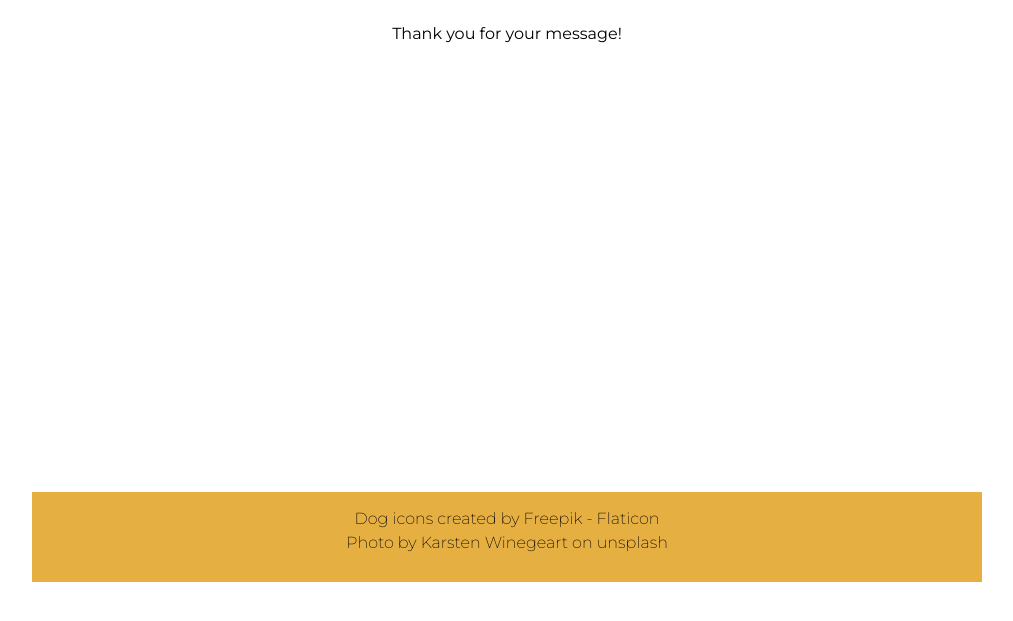
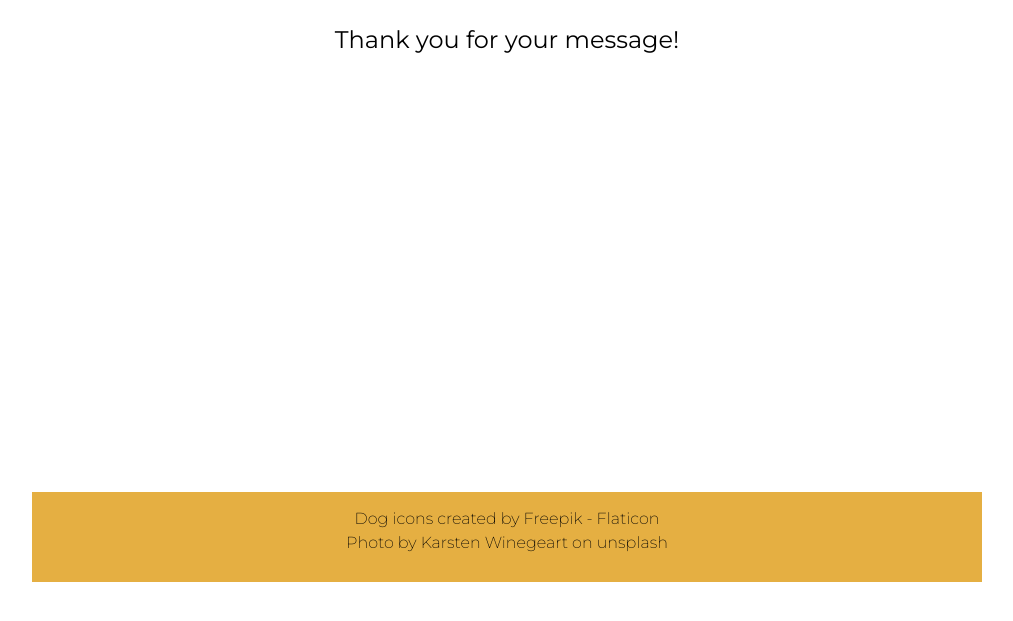
Before and after one commit to CryptoJoe33/Using-JavaScript-Assignment, a plain HTML site: page pages/contact.html in a window 1280 px wide. Both pictures are taken after typing "Sample", "name@example.com", "Sample" into the empty fields and a click on the button "Good dog!". Shown: the part 153-774 px from the top of the page, without its empty margins (133-1146 px from the left). Drawn offline with Linux system fonts and the light colour scheme.

Commit message:
Fixed contact

```diff
--- a/scripts/contact.js
+++ b/scripts/contact.js
@@ -4,6 +4,7 @@ const contactButton = document.querySelector("#submit-button");
 const headingA = document.querySelector("#contact-page");
 
 contactButton.onclick = () => {
+    headingA.classList.add('thanks');
     headingA.textContent = ("Thank you for your message!");
 }
 
--- a/styles/styles.css
+++ b/styles/styles.css
@@ -296,3 +296,7 @@ button.fake-button {
     color: white;
     cursor: pointer;
 }
+
+.thanks {
+    font-size: 24px;
+}
```
